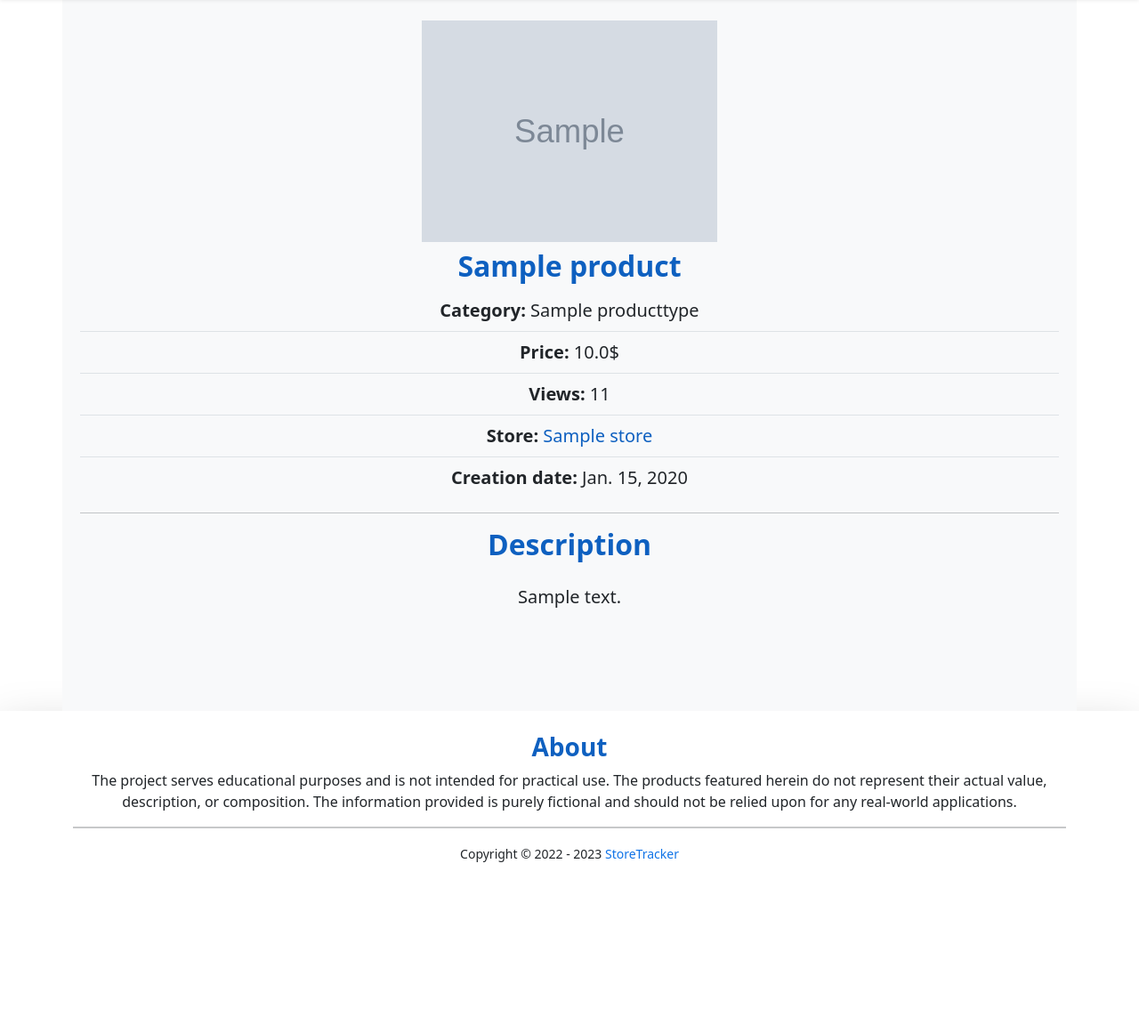
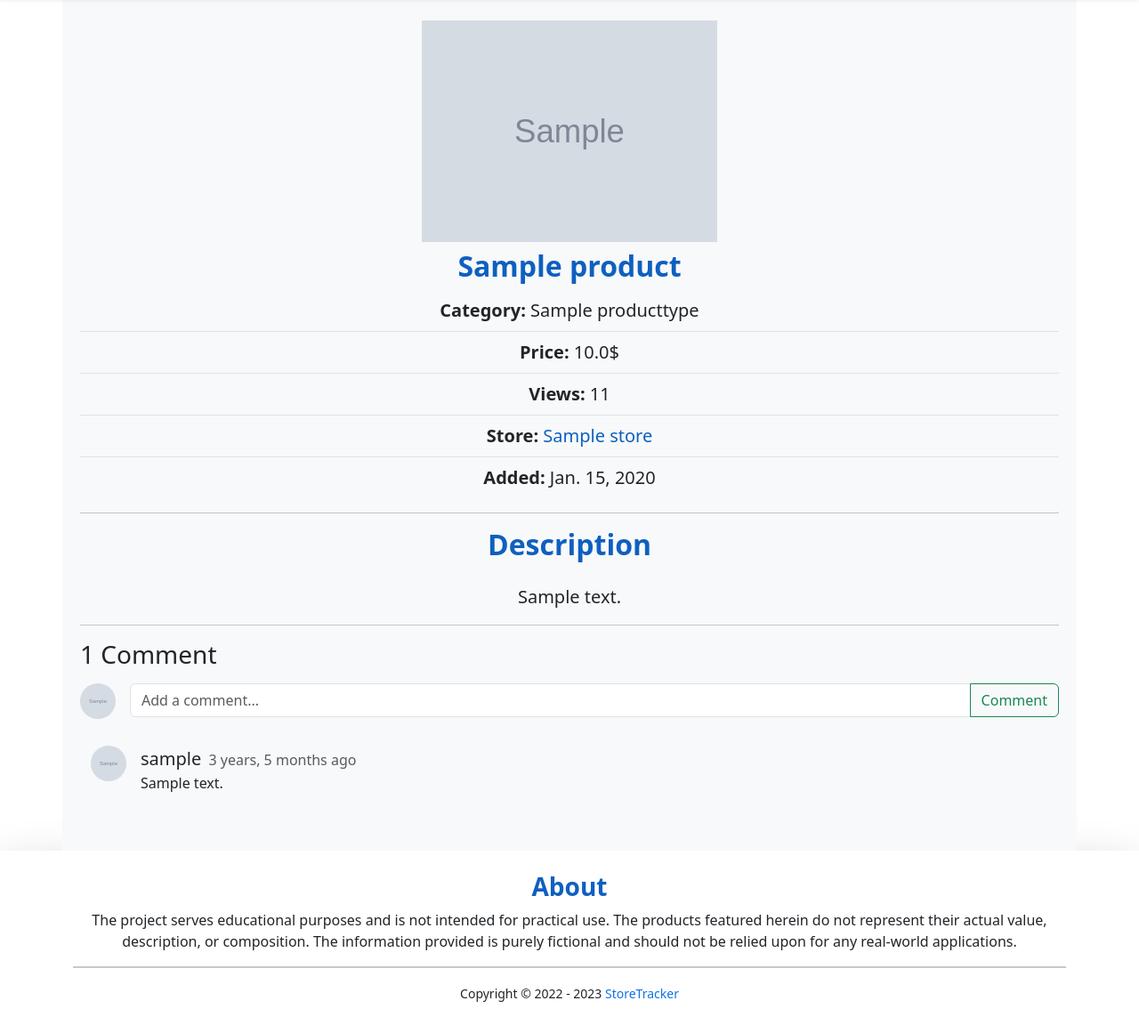
Before and after one commit to FCTL3314/HealthNutrition-Backend, a Django app: a page that uses frontend/templates/base.html in a window 1280 px wide. Shown: the part 92-1244 px from the top of the page at 89% size. Before the commit the page ends 1061 px from the top, so only its background shows below. Run offline with Django 4.2, Linux system fonts and the light colour scheme; a user stored in the database is signed in; tables that the repository leaves empty hold one stand-in row (values such as "Sample post"); grey boxes marked "Sample" are stand-in pictures; parts of the project's set-up code (start-up, migrations or seed data) failed here and were passed over; some libraries are stand-ins or nearby versions.

Commit message:
Added a comment form to the templates, created a view for product comparisons.

```diff
--- a/common/views.py
+++ b/common/mixins.py
@@ -50,7 +50,7 @@ class UserViewTrackingMixin:
 
     def get(self, *args, **kwargs):
         response = super().get(*args, **kwargs)
-        if self._has_viewed(self.request):
+        if self._has_viewed():
             self.user_viewed()
         else:
             self.user_not_viewed()
@@ -64,7 +64,7 @@ class UserViewTrackingMixin:
         """Logic if the user has not yet called this view."""
         pass
 
-    def _has_viewed(self, request):
+    def _has_viewed(self):
         key = self.get_view_tracking_cache_key()
 
         is_exists = cache.get(key)
--- /dev/null
+++ b/comparisons/urls.py
@@ -0,0 +1,9 @@
+from django.urls import path
+
+from comparisons.views import ComparisonProductTypeListView
+
+app_name = 'comparisons'
+
+urlpatterns = [
+    path('', ComparisonProductTypeListView.as_view(), name='product-type-comparisons'),
+]
--- a/core/urls.py
+++ b/core/urls.py
@@ -9,6 +9,7 @@ urlpatterns = [
     path('', include('products.urls', namespace='products')),
     path('users/', include('users.urls', namespace='users')),
     path('stores/', include('stores.urls', namespace='stores')),
+    path('comparisons/', include('comparisons.urls', namespace='comparisons')),
 ]
 
 if settings.DEBUG:
--- a/frontend/templates/base.html
+++ b/frontend/templates/base.html
@@ -31,7 +31,10 @@
           </a>
         </li>
         <li class="nav-item">
-          <a class="nav-link nav-link-action link-dark" href="#">My comparisons</a>
+          <a class="nav-link nav-link-action link-dark {% if current_url_name == 'product-type-comparisons' %} active {% endif %}"
+             href="{% url 'comparisons:product-type-comparisons' %}">
+            My comparisons
+          </a>
         </li>
         <li class="nav-item">
           <a class="nav-link nav-link-action link-dark" target="_blank" href="https://github.com/FCTL3314/StoreTracker">
--- /dev/null
+++ b/frontend/templates/interactions/inclusions/comments.html
@@ -0,0 +1,68 @@
+{% load static %}
+{% load humanize %}
+{% load widget_tweaks %}
+
+
+<div class="mb-3">
+  <h3>{{ comments_count }} {% if comments_count == 1 %} Comment {% else %} Comments {% endif %}</h3>
+</div>
+<div class="d-flex mb-3">
+  <img class="me-3 rounded-circle"
+       src="{{ request.user.get_image_url }}" alt="author-image" width="40" height="40">
+  <form id="add-comment-form" method="POST" class="w-100" data-recipe-id="{{ object.id }}">
+
+    {% csrf_token %}
+
+    {% if user.is_authenticated %}
+      <div class="input-group mb-3">
+        {{ form.text }}
+        <button class="btn btn-outline-success" type="submit" id="comment-submit">Comment</button>
+      </div>
+    {% else %}
+      <div class="input-group">
+        {{ form.text|attr:'disabled' }}
+        <button class="btn btn-outline-success" type="submit" id="comment-submit" disabled>Comment</button>
+      </div>
+      <p>
+        <a href="{% url 'users:login' %}">Sign In</a> or
+        <a href="{% url 'users:registration' %}">Sign Up</a> to leave comments.
+      </p>
+    {% endif %}
+  </form>
+</div>
+<div id="comments-wrp" class="container">
+  {% if comments %}
+    {% for comment in comments %}
+      <div class="d-flex align-items-start mb-4">
+        <a href="{% url 'users:profile' comment.author.slug %}">
+          <img class="me-3 rounded-circle" src="{{ comment.author.get_image_url }}" alt="user-image" width="40"
+               height="40">
+        </a>
+        <div>
+          <a class="fs-5 me-1 link link-dark text-decoration-none"
+             href="{% url 'users:profile' comment.author.slug %}">{{ comment.author.username }}</a>
+          <span class="text-body-secondary">{{ comment.created_at|naturaltime }}</span>
+          <p class="text-break">{{ comment.text }}</p>
+        </div>
+      </div>
+    {% endfor %}
+  {% else %}
+    <div id="no-comments" class="container text-center mb-5">
+      <img class="mb-4" src="{% static 'images/comment.svg' %}" alt="comment" width="125" height="125">
+      <h4>Looks like no one has left a comment yet, be the first!</h4>
+    </div>
+  {% endif %}
+</div>
+{% if has_more_comments %}
+  <div class="text-center list-group">
+    <button id="show-more-comments-btn" type="button"
+            class="list-group-item list-group-item-action text-primary" data-page="2"
+            data-recipe-id="{{ object.id }}">
+      Show more
+      <svg xmlns="http://www.w3.org/2000/svg" width="16" height="16" fill="currentColor"
+           class="bi bi-caret-down" viewBox="0 0 16 16">
+        <path d="M3.204 5h9.592L8 10.481 3.204 5zm-.753.659 4.796 5.48a1 1 0 0 0 1.506 0l4.796-5.48c.566-.647.106-1.659-.753-1.659H3.204a1 1 0 0 0-.753 1.659z"></path>
+      </svg>
+    </button>
+  </div>
+{% endif %}
--- a/frontend/templates/products/product_detail.html
+++ b/frontend/templates/products/product_detail.html
@@ -1,5 +1,7 @@
 {% extends 'base.html' %}
 {% load static %}
+{% load humanize %}
+{% load widget_tweaks %}
 
 
 {% block content %}
@@ -36,7 +38,7 @@
         </li>
         <li class="list-group-item bg-light">
           <span class="fs-5">
-            <span class="fw-semibold">Creation date:</span>
+            <span class="fw-semibold">Added:</span>
             <span>{{ object.created_at|date }}</span>
           </span>
         </li>
@@ -45,5 +47,11 @@
       <h2 class="text-main mb-4">Description</h2>
       <p class="fs-5">{{ object.description }}</p>
     </div>
+    <hr>
+    <div class="row">
+      <div class="col-12">
+        {% include 'interactions/inclusions/comments.html' %}
+      </div>
+    </div>
   </div>
 {% endblock %}
--- a/interactions/models.py
+++ b/interactions/models.py
@@ -4,7 +4,7 @@ from django.db import models
 class AbstractComment(models.Model):
     author = models.ForeignKey(to='users.User', null=True, on_delete=models.CASCADE)
     text = models.CharField(max_length=516)
-    created_date = models.DateTimeField(auto_now_add=True)
+    created_at = models.DateTimeField(auto_now_add=True)
 
     class Meta:
         abstract = True
--- a/products/views.py
+++ b/products/views.py
@@ -6,7 +6,8 @@ from django.views.generic import DetailView
 from django.views.generic.edit import FormMixin
 from django.views.generic.list import ListView
 
-from common.views import PaginationUrlMixin, TitleMixin, UserViewTrackingMixin
+from common.mixins import PaginationUrlMixin, TitleMixin, UserViewTrackingMixin
+from interactions.forms import ProductCommentForm
 from products.forms import SearchForm
 from products.models import Product, ProductType
 
@@ -14,7 +15,7 @@ from products.models import Product, ProductType
 class BaseProductsView(TitleMixin, PaginationUrlMixin, FormMixin, ListView):
     template_name = 'products/index.html'
     form_class = SearchForm
-    paginate_by = 12
+    paginate_by = settings.PRODUCTS_PAGINATE_BY
 
     search_query: str
     search_type: str
@@ -51,8 +52,9 @@ class BaseProductsView(TitleMixin, PaginationUrlMixin, FormMixin, ListView):
 class ProductTypeListView(BaseProductsView):
     ordering = ('-views',)
     title = 'Categories'
-    object_list_title = 'Product Categories'
-    object_list_description = 'List of product categories sorted by popularity.'
+    object_list_title = 'Discover Popular Product Categories'
+    object_list_description = 'Explore our curated list of popular product categories, sorted by their popularity ' \
+                              'among users.'
 
     def get_queryset(self):
         initial_queryset = ProductType.objects.popular()
@@ -63,7 +65,7 @@ class ProductTypeListView(BaseProductsView):
 class ProductListView(UserViewTrackingMixin, BaseProductsView):
     model = ProductType
     ordering = ('store__name', 'price',)
-    object_list_description = 'List of products of the selected category.'
+    object_list_description = 'Discover a wide range of products available in the selected category.'
 
     view_tracking_cache_time = 60 * 30
 
@@ -88,7 +90,7 @@ class ProductListView(UserViewTrackingMixin, BaseProductsView):
         return self.product_type.name
 
     def get_object_list_title(self):
-        return f'Products of category: {self.product_type.name}'
+        return f'Products in the category "{self.product_type.name}"'
 
     def get_context_data(self, **kwargs):
         context = super().get_context_data(**kwargs)
@@ -96,8 +98,9 @@ class ProductListView(UserViewTrackingMixin, BaseProductsView):
         return context
 
 
-class ProductDetailView(UserViewTrackingMixin, TitleMixin, DetailView):
+class ProductDetailView(TitleMixin, UserViewTrackingMixin, FormMixin, DetailView):
     model = Product
+    form_class = ProductCommentForm
     template_name = 'products/product_detail.html'
 
     view_tracking_cache_time = 60 * 30
@@ -112,11 +115,22 @@ class ProductDetailView(UserViewTrackingMixin, TitleMixin, DetailView):
     def get_title(self):
         return self.object.name
 
+    def get_context_data(self, **kwargs):
+        context = super().get_context_data(**kwargs)
+
+        comments = self.object.productcomment_set.order_by('-created_at')
+        comments_count = comments.count()
+
+        context['comments'] = comments[:settings.COMMENTS_PAGINATE_BY]
+        context['comments_count'] = comments_count
+        context['has_more_comments'] = comments_count > settings.COMMENTS_PAGINATE_BY
+        return context
+
 
 class SearchListView(BaseProductsView):
     title = 'Search'
     object_list_title = 'Search results'
-    object_list_description = 'The results of your search query.'
+    object_list_description = 'Discover the results of your search query.'
 
     def get_queryset(self):
         queryset = list()
--- a/users/views.py
+++ b/users/views.py
@@ -9,7 +9,7 @@ from django.urls import reverse_lazy
 from django.views.generic import TemplateView
 from django.views.generic.edit import CreateView, UpdateView
 
-from common.views import LogoutRequiredMixin, TitleMixin
+from common.mixins import LogoutRequiredMixin, TitleMixin
 from users import forms as user_forms
 from users.models import EmailVerification, User
 from users.tasks import send_verification_email
```
Also changed, not shown: comparisons/views.py (+15 -2 lines), core/settings.py (+9 -0 lines), frontend/templates/comparisons/comparison.html (added, +16 -0 lines), frontend/templates/products/inclusions/product_type_card.html (renamed from frontend/templates/products/inclusion/product_type_card.html, +10 -0 lines), frontend/templates/products/index.html (+8 -6 lines), frontend/templates/stores/store_detail.html (+7 -1 lines), stores/views.py (+13 -2 lines), frontend/templates/products/inclusions/pagination.html (renamed from frontend/templates/products/inclusion/pagination.html), frontend/templates/products/inclusions/product_card.html (renamed from frontend/templates/products/inclusion/product_card.html).
